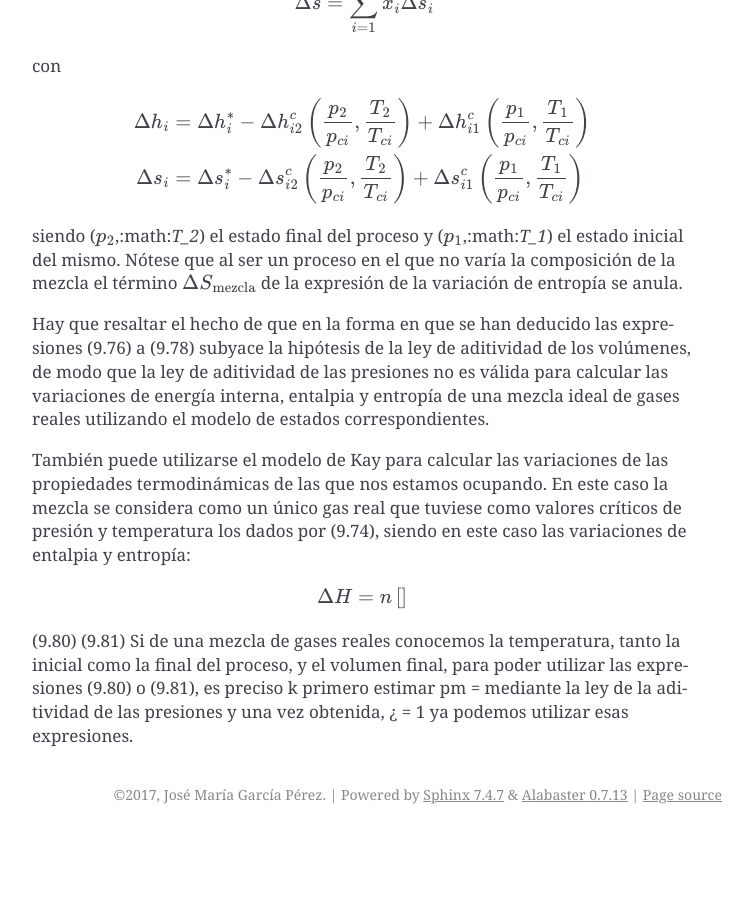
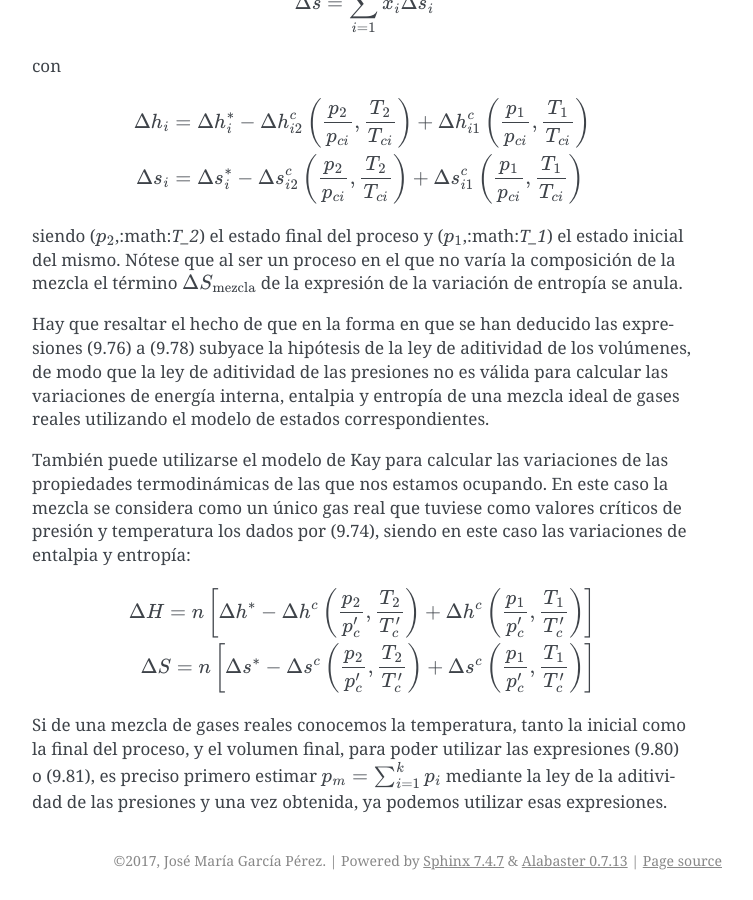
Before and after one commit to mantielero/termodinamica, a Sphinx documentation site: the page built from source/multicomponentes_gases_reales.rst, in a window 1280 px wide and 900 px high, scrolled down 3912 px. Shown: the whole window, without its empty margins (388-1141 px from the left). Built offline with Sphinx 7.4.7, drawn with Linux system fonts in a browser that asks for light colours; pages that are not in the unit, such as notebooks, are missing from menus; before the commit the page ends 4746 px from its top, so only the background shows below that.

Commit message:
Create multicomponentes_gases_reales.rst

```diff
--- a/source/multicomponentes_gases_reales.rst
+++ b/source/multicomponentes_gases_reales.rst
@@ -130,12 +130,8 @@ También puede utilizarse el modelo de Kay para calcular las variaciones de las
 
 .. math::
 
-   \Delta H = n \left[ \right]
+   \Delta H = n \left[ \Delta h^* - \Delta h^c \left( \frac{p_2}{p_c'}, \frac{T_2}{T_c'} \right) + \Delta h^c \left( \frac{p_1}{p_c'}, \frac{T_1}{T_c'} \right) \right] \\
+   \Delta S = n \left[ \Delta s^* - \Delta s^c \left( \frac{p_2}{p_c'}, \frac{T_2}{T_c'} \right) + \Delta s^c \left( \frac{p_1}{p_c'}, \frac{T_1}{T_c'} \right) \right]
 
-(9.80)
-(9.81)
-Si de una mezcla de gases reales conocemos la temperatura, tanto la inicial como la final del proceso, y el volumen final, para poder utilizar las expresiones (9.80) o (9.81), es preciso
-k
-primero estimar pm =	mediante la ley de la aditividad de las presiones y una vez obtenida,
-¿ = 1
-ya podemos utilizar esas expresiones.
+
+Si de una mezcla de gases reales conocemos la temperatura, tanto la inicial como la final del proceso, y el volumen final, para poder utilizar las expresiones (9.80) o (9.81), es preciso primero estimar :math:`p_m = \sum_{i=1}^k p_i` mediante la ley de la aditividad de las presiones y una vez obtenida, ya podemos utilizar esas expresiones.
```
